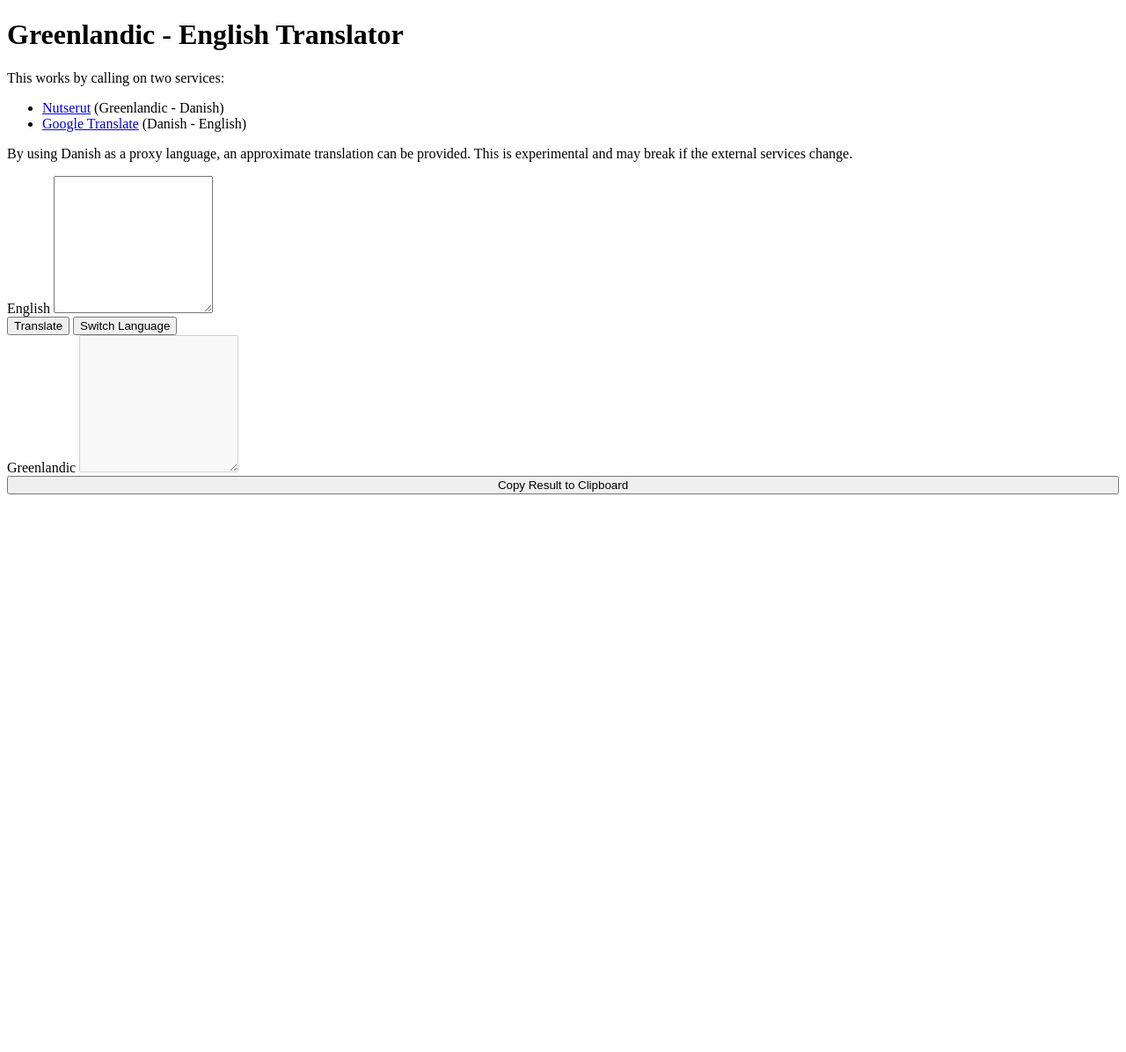
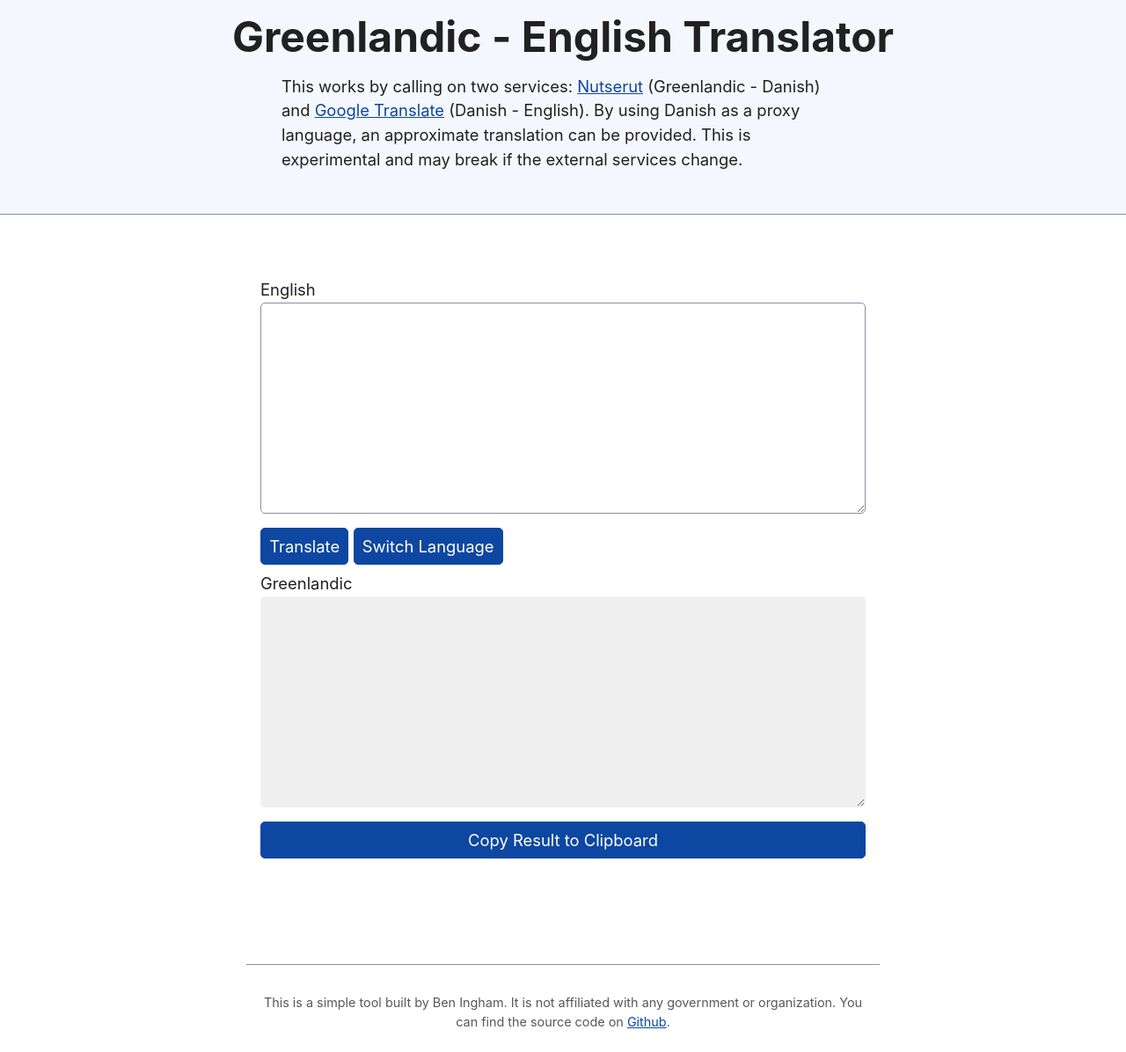
Before and after one commit to benaltair/greenlandic-english, a SvelteKit app: page / in a window 1280 px wide. Shown: the whole page at 88% size. Before the commit the page ends 800 px from the top, so only its background shows below. Built offline with nearby package versions, Linux system fonts and the light colour scheme.

Commit message:
Adjust structure and styling

```diff
--- a/src/app.html
+++ b/src/app.html
@@ -7,6 +7,6 @@
 		%sveltekit.head%
 	</head>
 	<body>
-		<div>%sveltekit.body%</div>
+		%sveltekit.body%
 	</body>
 </html>
--- a/src/routes/+page.svelte
+++ b/src/routes/+page.svelte
@@ -1,6 +1,6 @@
 <script>
 	import { browser } from '$app/environment';
-	import 'simpledotcss';
+	import 'simpledotcss/simple.min.css';
 
 	let english = '';
 	let greenlandic = '';
@@ -70,24 +70,27 @@
 
 <svelte:head>
 	<title>Greenlandic to English Translator</title>
-	<description
-		>This tool translates between Greenlandic and English, using Danish as a proxy.</description
-	>
+	<meta
+		name="description"
+		content="This tool translates between Greenlandic and English, using Danish as a proxy."
+	/>
 </svelte:head>
 
+<header>
 	<h1>Greenlandic - English Translator</h1>
-<p>This works by calling on two services:</p>
-<ul>
-	<li><a href="https://nutserut.gl/en">Nutserut</a> (Greenlandic - Danish)</li>
-	<li>
-		<a href="https://translate.google.ca/?sl=da&tl=en&op=translate">Google Translate</a> (Danish - English)
-	</li>
-</ul>
-<p>
-	By using Danish as a proxy language, an approximate translation can be provided. This is
-	experimental and may break if the external services change.
+	<p style="text-align: left;">
+		This works by calling on two services: <a href="https://nutserut.gl/en" target="_blank"
+			>Nutserut</a
+		>
+		(Greenlandic - Danish) and
+		<a href="https://translate.google.ca/?sl=da&tl=en&op=translate" target="_blank"
+			>Google Translate</a
+		> (Danish - English). By using Danish as a proxy language, an approximate translation can be provided.
+		This is experimental and may break if the external services change.
 	</p>
+</header>
 
+<main>
 	<section
 		style="--english:{fromEnglish ? 'input' : 'result'}; --greenlandic:{fromEnglish
 			? 'result'
@@ -105,8 +108,17 @@
 			<label for="english">English</label>
 			<textarea bind:value={english} disabled={!fromEnglish} name="English" rows="10" />
 		</div>
-	<button on:click={copy(fromEnglish ? greenlandic : english)}>Copy Result to Clipboard</button>
+		<button on:click={() => copy(fromEnglish ? greenlandic : english)}
+			>Copy Result to Clipboard</button
+		>
 	</section>
+</main>
+
+<footer>
+	This is a simple tool built by Ben Ingham. It is not affiliated with any government or
+	organization. You can find the source code on
+	<a href="https://github.com/benaltair/greenlandic-english">Github</a>.
+</footer>
 
 <style>
 	section {
```
Lines whose indentation alone changed are shown as unchanged.
